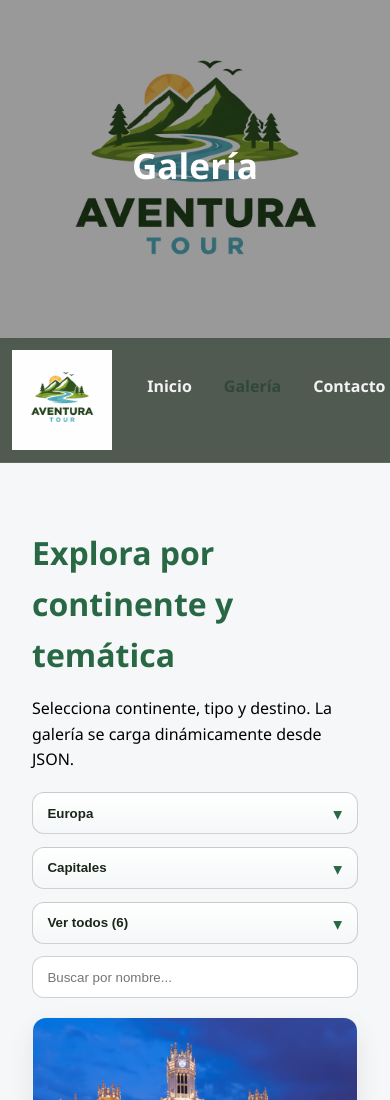
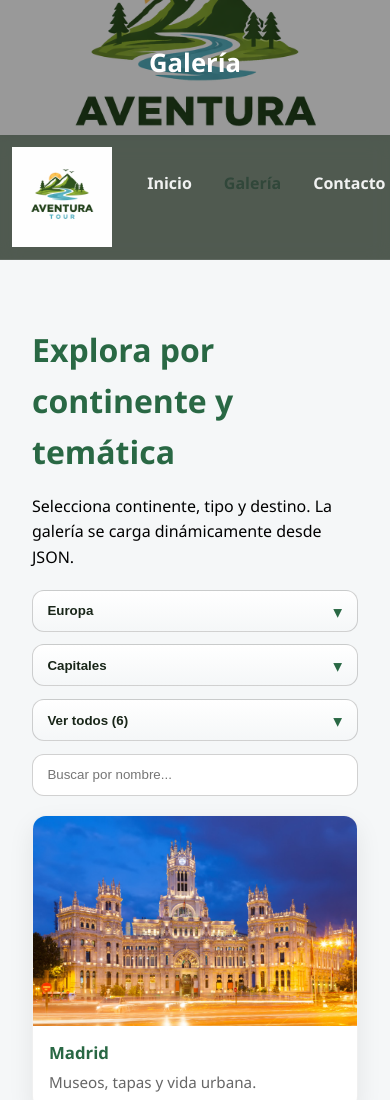
Before and after one commit to BeatryzCano/aventura_tour, a plain HTML site: page views/galeria.html in a window 390 px wide. Shown: the top 1100 px of the page. Drawn offline with Linux system fonts and the light colour scheme.

Commit message:
Implement responsive styles for hero section
Add responsive styles for small hero section on mobile devices.

```diff
--- a/css/styles.css
+++ b/css/styles.css
@@ -214,6 +214,41 @@ section {
 .hero p {
   font-size: 3rem;
 }
+
+
+
+/* =========================
+   HERO RESPONSIVE (MÓVIL)
+========================= */
+@media (max-width: 768px) {
+
+  /* Hero pequeño (galería, contacto, presupuesto) */
+  .hero--small {
+    height: 20vh;          /* antes 40vh */
+    min-height: 140px;     /* evita que desaparezca */
+  }
+
+  /* Ajuste del texto dentro del hero */
+  .hero--small .hero-content h1 {
+    font-size: 1.8rem;
+  }
+}
+
+
+@media (max-width: 480px) {
+  .hero--small {
+    height: 16vh;
+    min-height: 120px;
+  }
+
+  .hero--small .hero-content h1 {
+    font-size: 1.6rem;
+  }
+}
+
+
+
+
 
 
 
```
